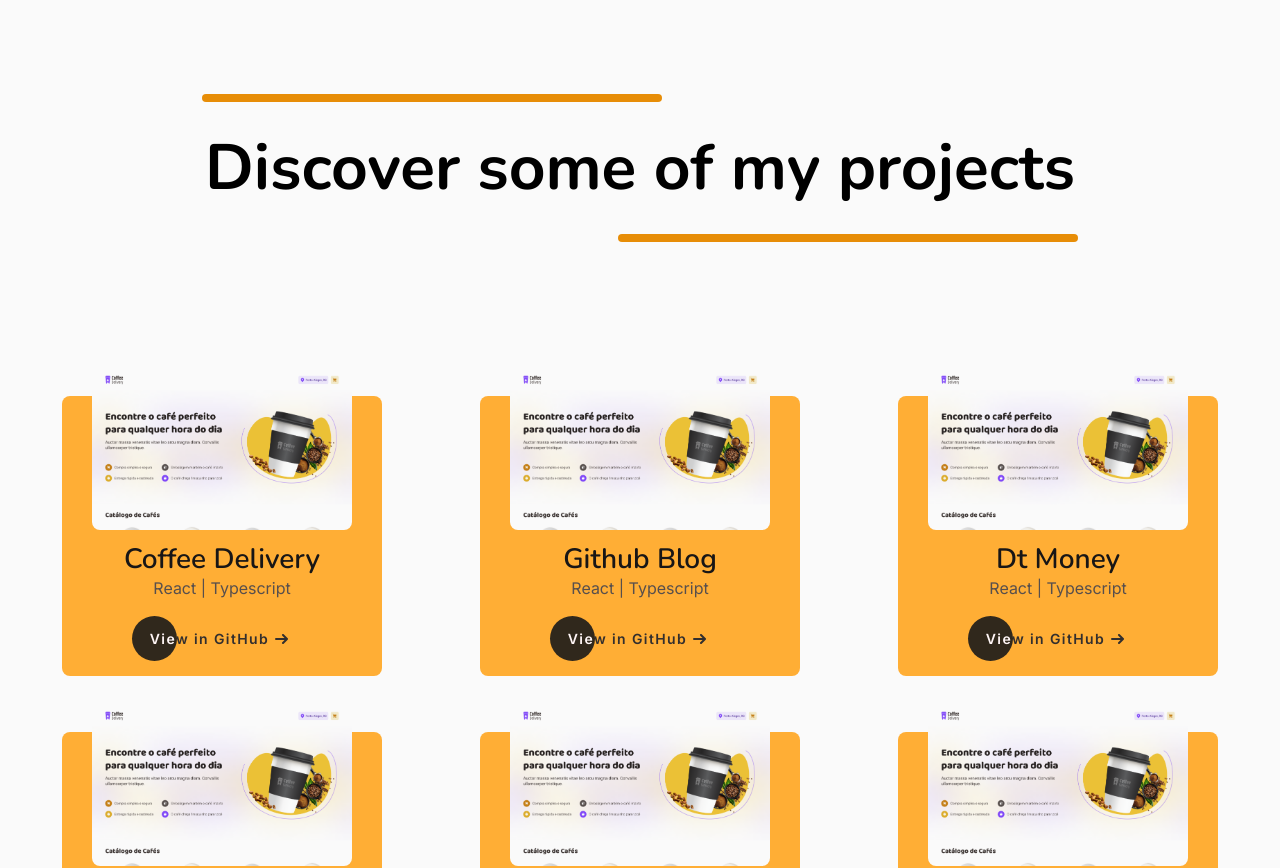
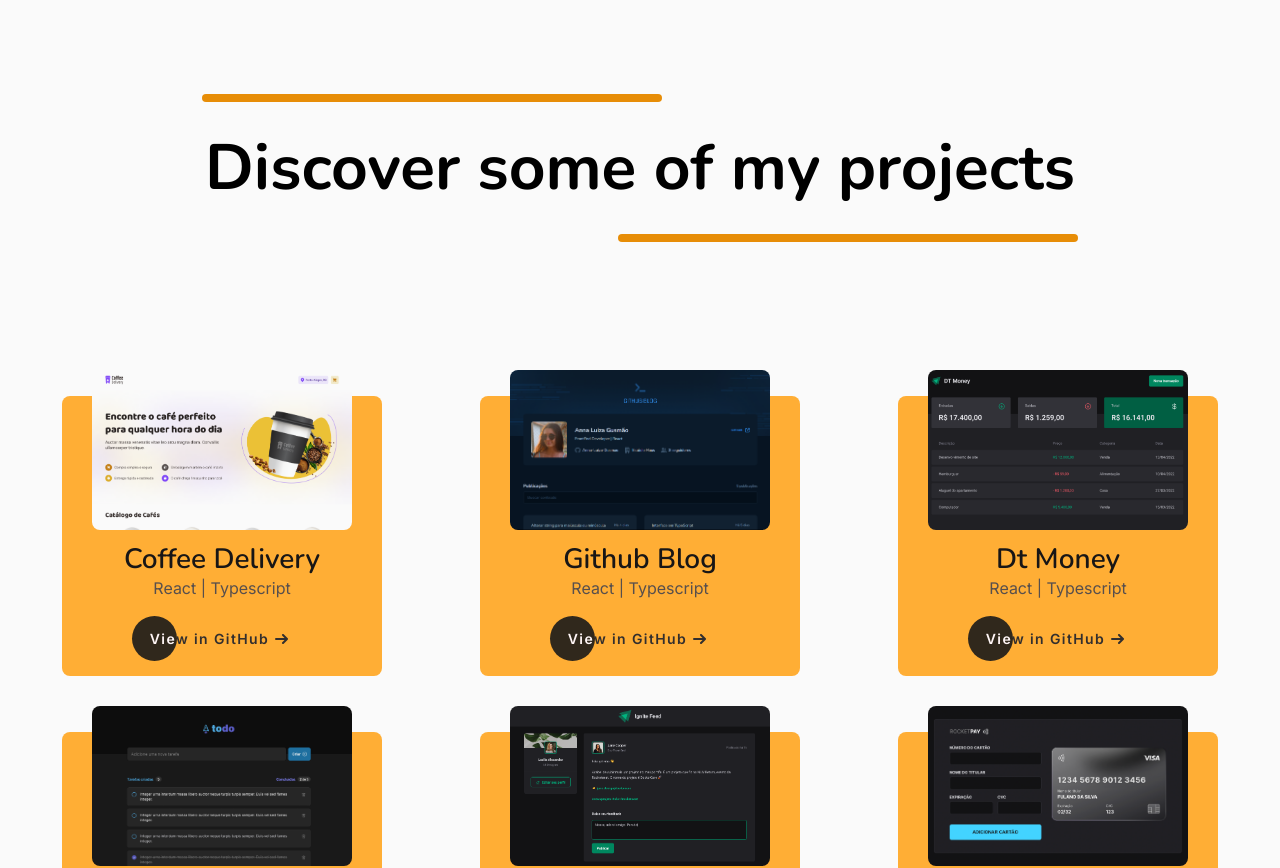
Before and after one commit to Anna-Luiza-Gusmao/my-portfolio, a React (Vite) app: page /projects in a window 1280 px wide. Shown: the top 868 px of the page. Built offline with nearby package versions, Linux system fonts and the light colour scheme.

Commit message:
GetPathImages

```diff
--- a/src/pages/Projects/components/Project/index.tsx
+++ b/src/pages/Projects/components/Project/index.tsx
@@ -16,10 +16,18 @@
 }
 
 export function Project ({id, title, language, link}: ProjectProps) {
-    console.log()
+    const paths = [
+        path1,
+        path2,
+        path3,
+        path4,
+        path5,
+        path6
+    ]
+
     return (
         <ProjectContainer>
-            <img src={path1} />
+            <img src={paths[id - 1]} />
             <ProjectTitle>{title}</ProjectTitle>
             <ProjectLanguage>{language}</ProjectLanguage>
             <ButtonViewGithub path={link}/>
```
